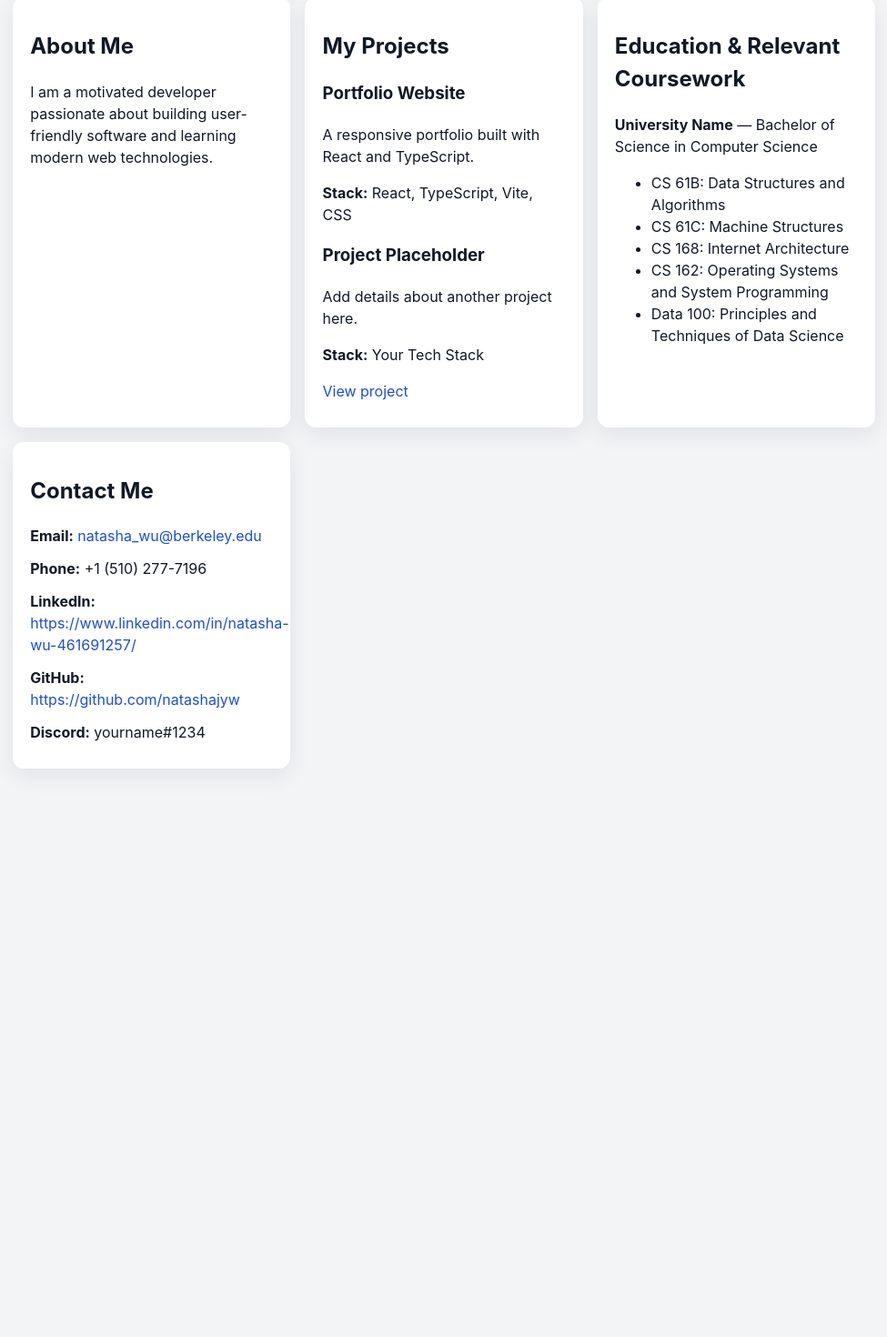
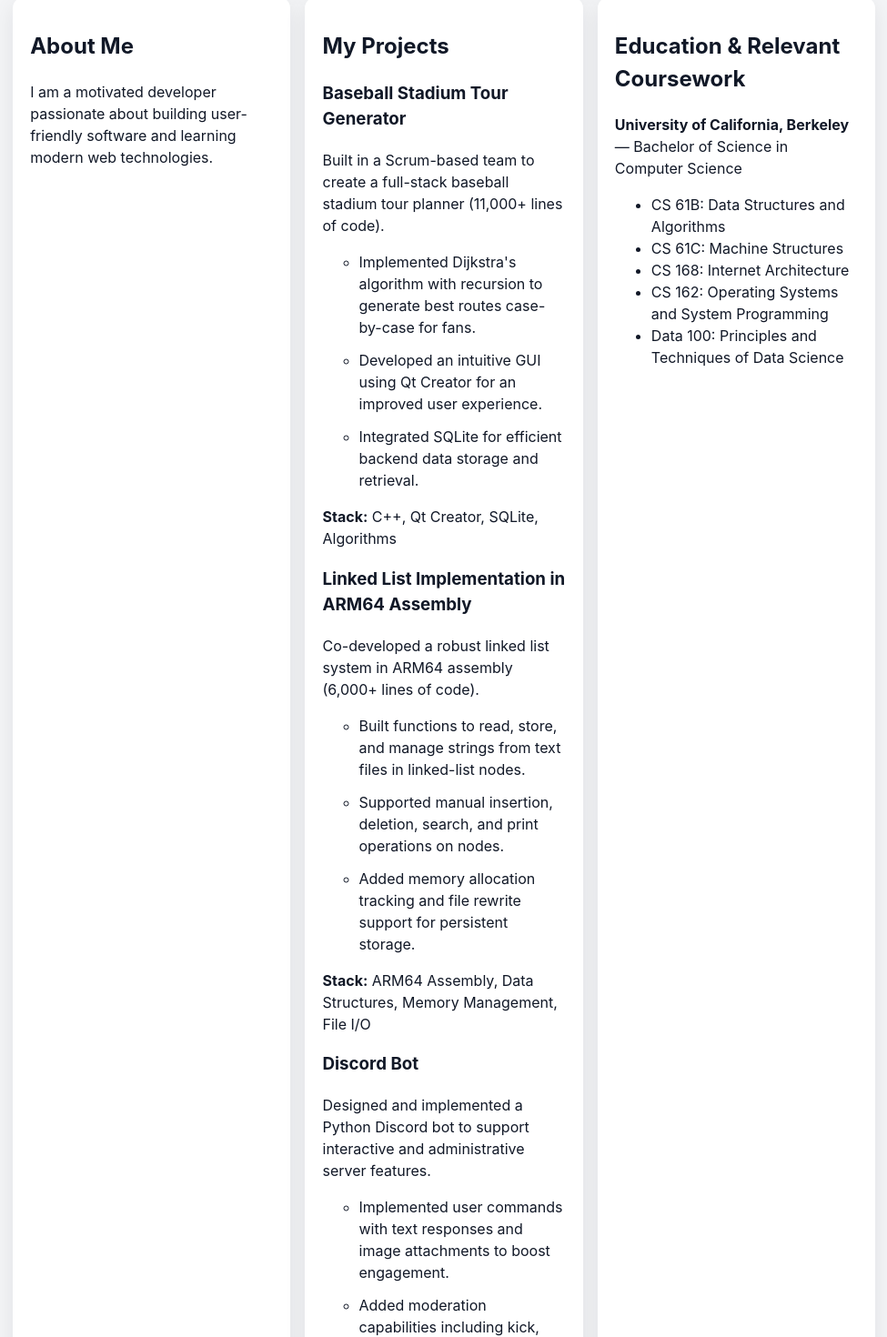
Before and after one commit to natashajyw/natashajyw.github.io, a React (Vite) app: page / in a window 1280 px wide. Shown: the part 251-1721 px from the top of the page at 91% size, without its empty margins (152-1127 px from the left). Before the commit the page ends 1144 px from the top, so only its background shows below. Built offline with nearby package versions, Linux system fonts and the light colour scheme.

Commit message:
Update portfolio projects from resume and school name

```diff
--- a/src/App.tsx
+++ b/src/App.tsx
@@ -1,21 +1,43 @@
 type Project = {
   title: string;
-  description: string;
+  summary: string;
+  highlights: string[];
   stack: string[];
-  link?: string;
 };
 
 const projects: Project[] = [
   {
-    title: 'Portfolio Website',
-    description: 'A responsive portfolio built with React and TypeScript.',
-    stack: ['React', 'TypeScript', 'Vite', 'CSS'],
+    title: 'Baseball Stadium Tour Generator',
+    summary:
+      'Built in a Scrum-based team to create a full-stack baseball stadium tour planner (11,000+ lines of code).',
+    highlights: [
+      'Implemented Dijkstra\'s algorithm with recursion to generate best routes case-by-case for fans.',
+      'Developed an intuitive GUI using Qt Creator for an improved user experience.',
+      'Integrated SQLite for efficient backend data storage and retrieval.',
+    ],
+    stack: ['C++', 'Qt Creator', 'SQLite', 'Algorithms'],
   },
   {
-    title: 'Project Placeholder',
-    description: 'Add details about another project here.',
-    stack: ['Your Tech Stack'],
-    link: '#',
+    title: 'Linked List Implementation in ARM64 Assembly',
+    summary:
+      'Co-developed a robust linked list system in ARM64 assembly (6,000+ lines of code).',
+    highlights: [
+      'Built functions to read, store, and manage strings from text files in linked-list nodes.',
+      'Supported manual insertion, deletion, search, and print operations on nodes.',
+      'Added memory allocation tracking and file rewrite support for persistent storage.',
+    ],
+    stack: ['ARM64 Assembly', 'Data Structures', 'Memory Management', 'File I/O'],
+  },
+  {
+    title: 'Discord Bot',
+    summary:
+      'Designed and implemented a Python Discord bot to support interactive and administrative server features.',
+    highlights: [
+      'Implemented user commands with text responses and image attachments to boost engagement.',
+      'Added moderation capabilities including kick, mute, and ban tools for admins.',
+      'Configured welcome and departure announcements to improve server community experience.',
+    ],
+    stack: ['Python', 'discord.py'],
   },
 ];
 
@@ -61,15 +83,15 @@ export default function App() {
             {projects.map((project) => (
               <li key={project.title}>
                 <h3>{project.title}</h3>
-                <p>{project.description}</p>
+                <p>{project.summary}</p>
+                <ul>
+                  {project.highlights.map((highlight) => (
+                    <li key={highlight}>{highlight}</li>
+                  ))}
+                </ul>
                 <p>
                   <strong>Stack:</strong> {project.stack.join(', ')}
                 </p>
-                {project.link ? (
-                  <a href={project.link} target="_blank" rel="noreferrer">
-                    View project
-                  </a>
-                ) : null}
               </li>
             ))}
           </ul>
@@ -78,8 +100,8 @@ export default function App() {
         <section className="card">
           <h2>Education & Relevant Coursework</h2>
           <p>
-            <strong>University Name</strong> — Bachelor of Science in Computer
-            Science
+            <strong>University of California, Berkeley</strong> — Bachelor of
+            Science in Computer Science
           </p>
           <ul>
             {coursework.map((course) => (
```
